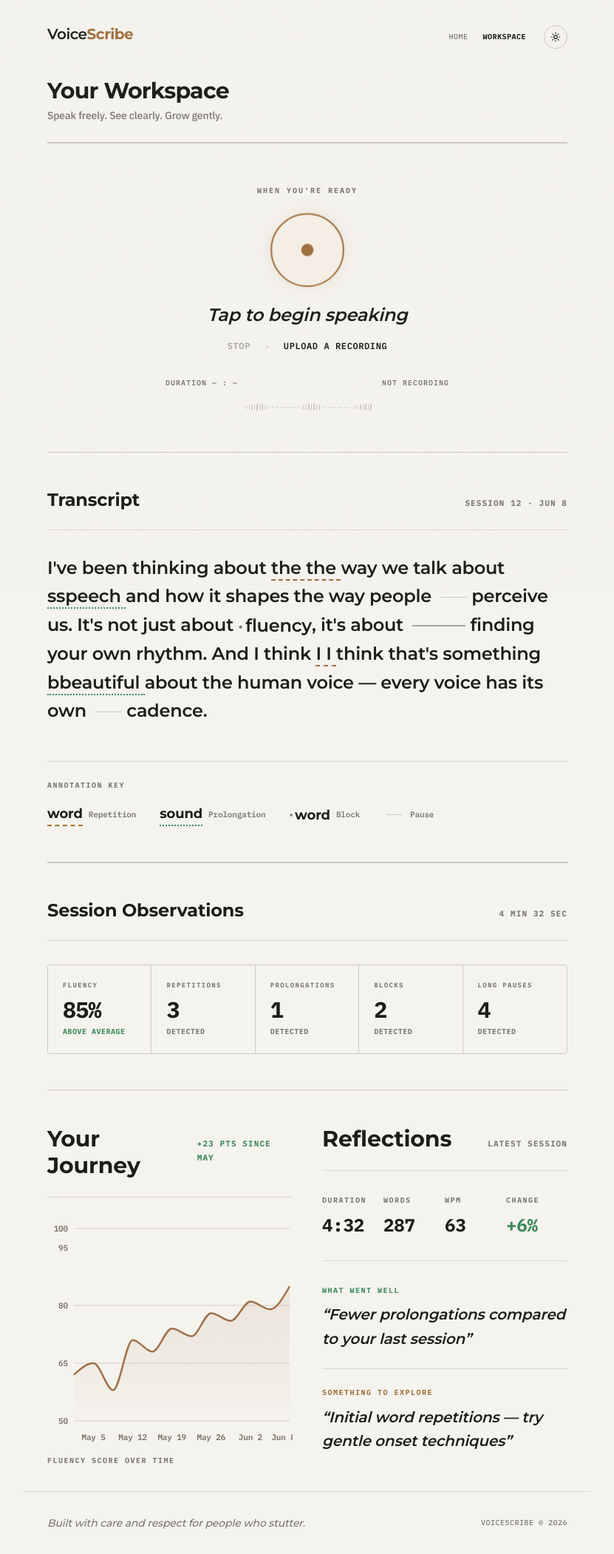
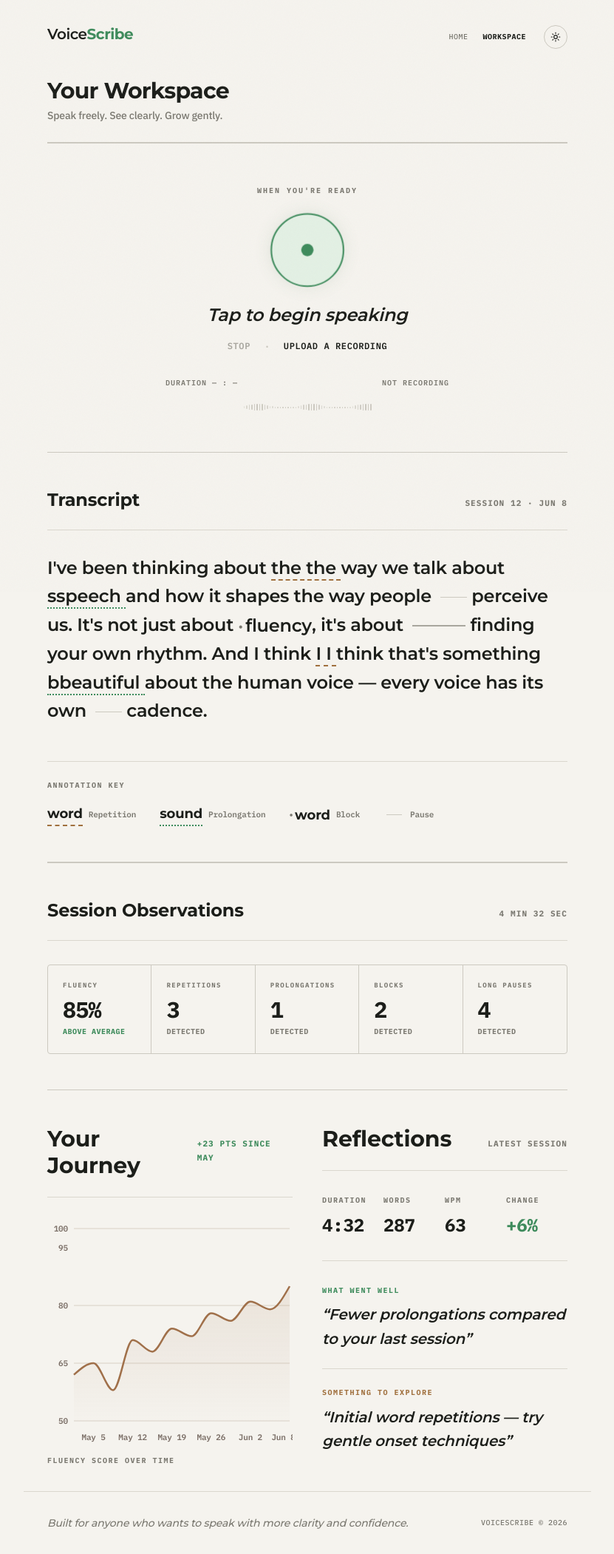
Before and after one commit to arj-co/VoiceScribe, a Next.js app: page /practice in a window 1280 px wide. Shown: the whole page at 74% size, without its empty margins (224-1055 px from the left). Built offline with nearby package versions, Linux system fonts and the light colour scheme.

Commit message:
style: refine dashboard practice area layout and UX details

```diff
--- a/src/app/practice/page.tsx
+++ b/src/app/practice/page.tsx
@@ -10,15 +10,15 @@ import { ThemeToggle } from "@/components/theme-toggle";
 
 export default function PracticePage() {
   return (
-    <div className="min-h-screen bg-paper flex flex-col justify-between selection:bg-copper-faint selection:text-ink transition-colors duration-500">
+    <div className="min-h-screen bg-paper flex flex-col justify-between selection:bg-sage-faint selection:text-ink transition-colors duration-500">
       {/* Navigation header matching landing page */}
       <header className="mx-auto max-w-3xl w-full px-6 sm:px-8 pt-8 flex justify-between items-baseline">
-        <Link href="/" className="font-display text-xl font-semibold tracking-tight text-ink hover:text-copper transition-colors">
-          Voice<em className="not-italic font-bold text-copper">Scribe</em>
+        <Link href="/" className="font-display text-xl font-semibold tracking-tight text-ink hover:text-sage transition-colors">
+          Voice<em className="not-italic font-bold text-sage">Scribe</em>
         </Link>
         <div className="flex items-center gap-6">
           <nav className="flex gap-5 font-mono text-[10px] tracking-wider uppercase text-ink-muted">
-            <Link href="/" className="hover:text-copper transition-colors">
+            <Link href="/" className="hover:text-sage transition-colors">
               Home
             </Link>
             <span className="text-ink font-bold">Workspace</span>
@@ -44,7 +44,7 @@ export default function PracticePage() {
       </main>
 
       <footer className="mx-auto max-w-3xl w-full px-6 sm:px-8 py-8 border-t border-rule-light flex flex-col sm:flex-row items-center justify-between gap-3 text-xs text-ink-muted">
-        <p className="font-display italic text-sm">Built with care and respect for people who stutter.</p>
+        <p className="font-display italic text-sm">Built for anyone who wants to speak with more clarity and confidence.</p>
         <p className="font-mono tracking-wider uppercase text-[10px]">VoiceScribe © 2026</p>
       </footer>
     </div>
--- a/src/components/dashboard/practice-area.tsx
+++ b/src/components/dashboard/practice-area.tsx
@@ -11,10 +11,10 @@ export function PracticeArea() {
         {/* Record button */}
         <div className="relative group mb-6">
           <button
-            className="relative flex h-20 w-20 sm:h-24 sm:w-24 items-center justify-center rounded-full border-2 border-copper bg-copper-wash shadow-[0_0_24px_rgba(160,112,74,0.12)] transition-all duration-500 hover:bg-copper-faint hover:border-copper-light hover:shadow-[0_0_40px_rgba(160,112,74,0.22)] cursor-pointer focus-visible:outline-none focus-visible:ring-2 focus-visible:ring-copper focus-visible:ring-offset-4 focus-visible:ring-offset-paper animate-breathe"
+            className="relative flex h-20 w-20 sm:h-24 sm:w-24 items-center justify-center rounded-full border-2 border-sage bg-sage-wash shadow-[0_0_24px_rgba(74,124,89,0.12)] transition-all duration-500 hover:bg-sage-faint hover:border-sage-light hover:shadow-[0_0_40px_rgba(74,124,89,0.22)] cursor-pointer focus-visible:outline-none focus-visible:ring-2 focus-visible:ring-sage focus-visible:ring-offset-4 focus-visible:ring-offset-paper animate-breathe"
             aria-label="Begin recording"
           >
-            <div className="h-4 w-4 rounded-full bg-copper transition-transform duration-500 group-hover:scale-125" />
+            <div className="h-4 w-4 rounded-full bg-sage transition-transform duration-500 group-hover:scale-125" />
           </button>
         </div>
 
@@ -30,7 +30,7 @@ export function PracticeArea() {
             Stop
           </button>
           <span className="text-rule font-bold">·</span>
-          <button className="text-ink hover:text-copper transition-colors duration-300 cursor-pointer font-mono text-xs tracking-wider uppercase font-semibold">
+          <button className="text-ink hover:text-sage transition-colors duration-300 cursor-pointer font-mono text-xs tracking-wider uppercase font-semibold">
             Upload a recording
           </button>
         </div>
```
